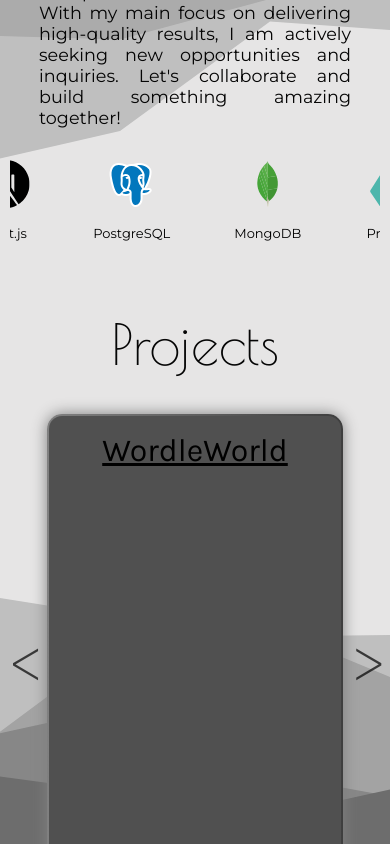
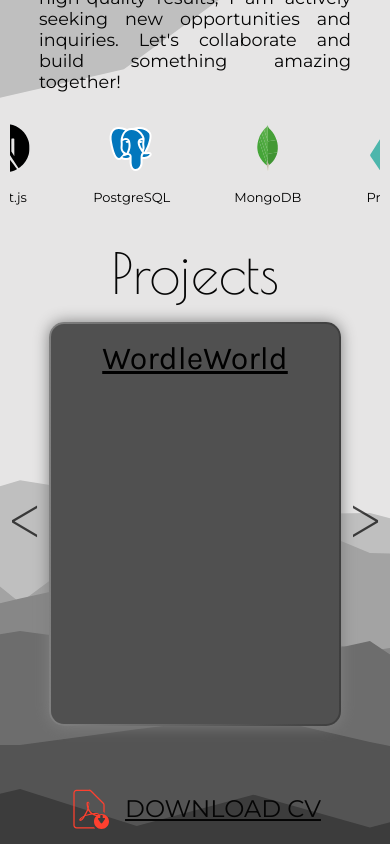
Before and after one commit to igor-ht/my-portfolio, a Next.js app in the folder client/: page / in a window 390 px wide. Shown: the part 1156-2000 px from the top of the page. Built offline with nearby package versions, Linux system fonts and the light colour scheme.

Commit message:
general responsive styling improved

```diff
--- a/client/src/app/components/Main/components/AboutMe/style.scss
+++ b/client/src/app/components/Main/components/AboutMe/style.scss
@@ -84,7 +84,7 @@
 
 @media (max-width: 700px) {
   #about-me {
-    min-height: 80dvh;
+    min-height: 40rem;
     .resume {
       p {
         font-size: 1.1rem;
--- a/client/src/app/components/Main/components/ContactMe/style.scss
+++ b/client/src/app/components/Main/components/ContactMe/style.scss
@@ -53,8 +53,7 @@
 
 @media (max-width: 700px) {
   #contact-me {
-    min-height: 80dvh;
-
+    min-height: 40rem;
     .resume {
       P {
         font-size: 1.1rem;
--- a/client/src/app/components/Main/components/Home/style.scss
+++ b/client/src/app/components/Main/components/Home/style.scss
@@ -60,7 +60,7 @@
 
 @media (max-width: 700px) {
   #home {
-    height: 80dvh;
+    min-height: 40rem;
     .intro {
       margin-top: 6rem;
       flex-direction: column;
@@ -94,6 +94,3 @@
     }
   }
 }
-
-@media (min-width: 1800px) {
-}
--- a/client/src/app/components/Main/components/Projects/Project/style.scss
+++ b/client/src/app/components/Main/components/Projects/Project/style.scss
@@ -10,8 +10,8 @@
 }
 
 .project {
-  height: 55dvh;
-  width: 55dvw;
+  height: 25rem;
+  width: 40rem;
   background: linear-gradient(rgb(80, 80, 80), rgb(80, 80, 80)) padding-box,
     linear-gradient(to left, rgb(62, 62, 62), rgb(128, 128, 128)) border-box;
   border-radius: 15px;
@@ -38,6 +38,7 @@
 
 @media (max-width: 700px) {
   .project {
-    width: 75dvw;
+    width: 18rem;
+    height: 25rem;
   }
 }
--- a/client/src/app/components/Main/components/Projects/style.scss
+++ b/client/src/app/components/Main/components/Projects/style.scss
@@ -11,14 +11,15 @@
   .title {
     font-size: 3.5rem;
     margin-top: 0;
+    margin-bottom: 1rem;
     text-align: center;
     color: var(--color);
     filter: invert(var(--filter));
   }
 
   .projects-album {
-    height: 60dvh;
-    width: 80dvw;
+    height: 25rem;
+    width: 50rem;
     margin: auto;
     display: grid;
     grid-template-columns: 0.5fr 2fr 0.5fr;
@@ -75,15 +76,14 @@
 
 @media (max-width: 700px) {
   #projects {
-    min-height: 90dvh;
-
+    min-height: 40rem;
     .projects-album {
       width: 100dvw;
+      align-items: center;
+      justify-content: center;
 
-      span {
-        .project {
-          width: 75dvw;
-        }
+      button {
+        width: 2rem;
       }
     }
   }
--- a/client/src/app/layout.scss
+++ b/client/src/app/layout.scss
@@ -1,7 +1,6 @@
 html {
   all: unset;
   width: 100dvw;
-  height: 2400px;
   background-color: var(--background-color);
   scroll-snap-type: y mandatory;
   scroll-behavior: smooth;
@@ -47,6 +46,7 @@ body {
 
 @media (max-width: 700px) {
   html {
+    scroll-padding: var(--scroll-padding, 3rem);
     ::-webkit-scrollbar {
       width: 0;
       background-color: transparent;
```
